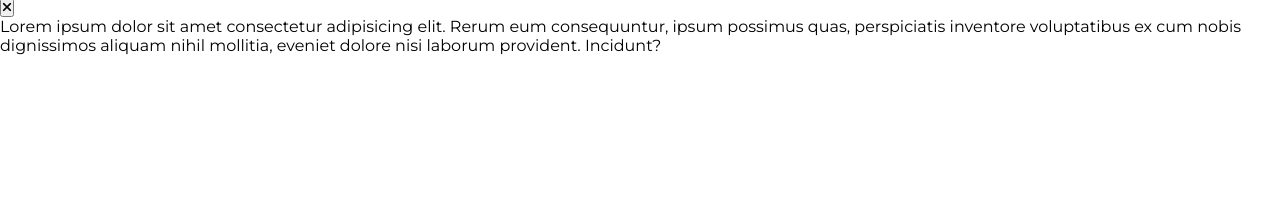
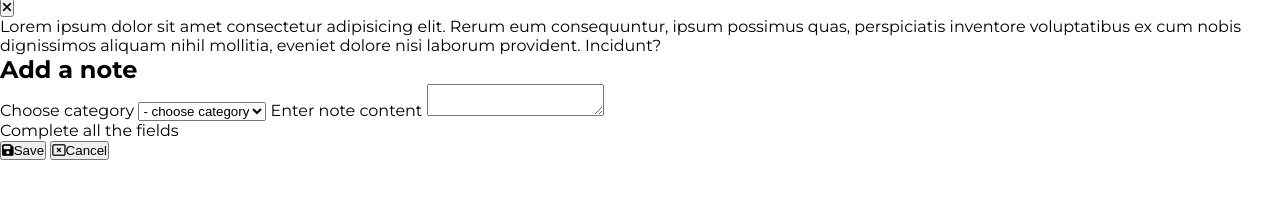
Before and after one commit to marcin-kk/MyNotes, a plain HTML site: page index.html in a window 1280 px wide. Shown: the part 85-284 px from the top of the page. Drawn offline with Linux system fonts and the light colour scheme.

Commit message:
note panel added, html structure complete

```diff
--- a/index.html
+++ b/index.html
@@ -34,6 +34,28 @@
         </div>
     </div>
 
+    <div class="note-panel">
+        <h2>Add a note</h2>
+        <label for="category">Choose category</label>
+        <select id="category">
+            <option value="0" disabled selected>- choose category</option>
+            <option value="1">Shopping</option>
+            <option value="1">Work</option>
+            <option value="1">Other</option>
+        </select>
+
+        <label for="text">Enter note content</label>
+        <textarea name="" id="text"></textarea>
+
+        <p class="error">Complete all the fields</p>
+
+        <div class="class-buttons">
+            <button class="icon save"><i class="fas fa-save"></i>Save</button>
+            <button class="icon cancel"><i class="far fa-window-close"></i>Cancel</button>
+        </div>
+
+    </div>
+
     <script src="./script.js"></script>
 </body>
 
```
